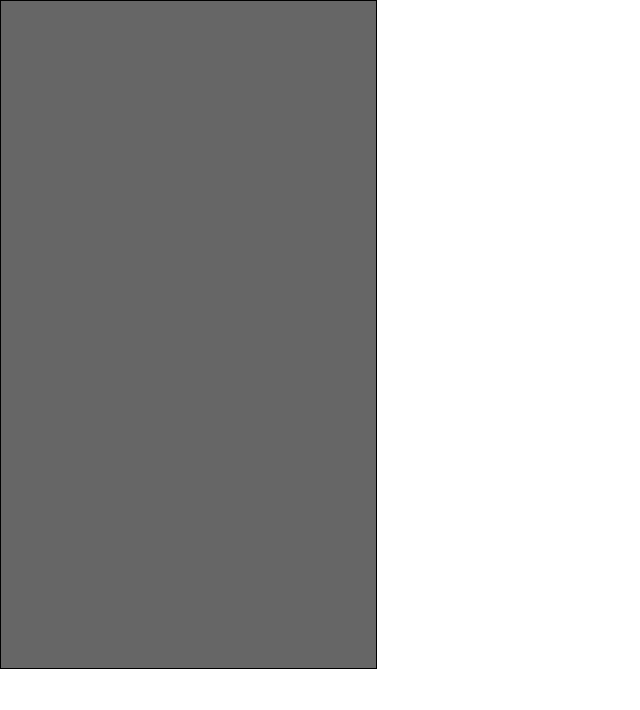
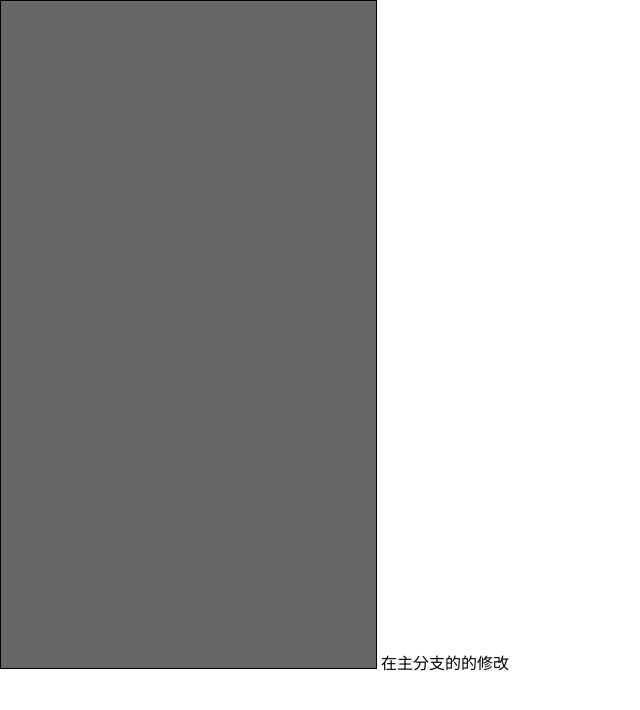
Before and after one commit to haotata168/wipe, a website: page src/index.html in a window 1280 px wide. Shown: the whole page, without its empty margins (0-640 px from the left). Drawn offline with Linux system fonts and the light colour scheme.

Commit message:
在主分支添加span

```diff
--- a/src/index.html
+++ b/src/index.html
@@ -20,6 +20,7 @@
 </head>
 <body>
 	<canvas id="cas" width="375" height="667"></canvas>
+	<span>在主分支的的修改</span>
 </body>
 </html>
 <script type="text/javascript" src="js/wipe.js"></script>
```
